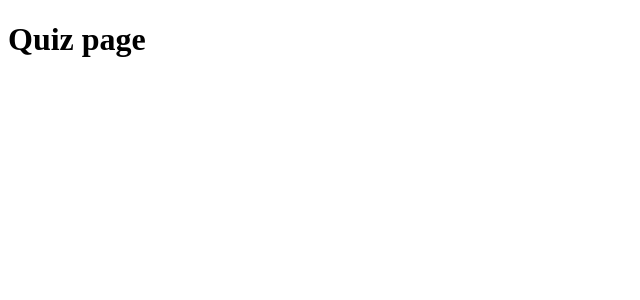
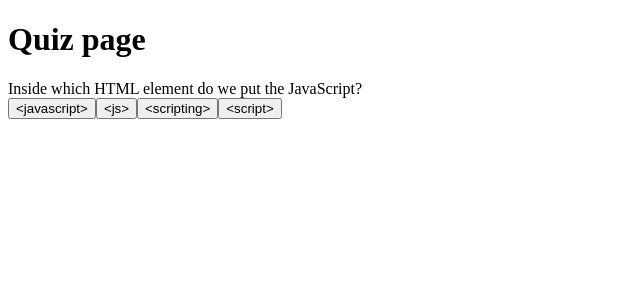
Before and after one commit to HassanObeid89/quiz-game, a React (Create React App) app: page / in a window 1280 px wide. Both pictures are taken after a click on the button "Start Game". Shown: the top 300 px of the page, without its empty margins (0-640 px from the left). Built offline with nearby package versions, Linux system fonts and the light colour scheme.

Commit message:
Displayed first question and alternative answers in the Quiz Screen.

```diff
--- a/src/data/Questions.json
+++ b/src/data/Questions.json
@@ -30,7 +30,7 @@
     ]
   },
   {
-    "id": 3,
+    "id": 4,
     "text": "What is the correct syntax for referring to an external script called 'xxx.js'?",
     "answers": [
       { "option": "<script src='xxx.js'>", "isCorrect": true },
@@ -40,7 +40,7 @@
     ]
   },
   {
-    "id": 4,
+    "id": 5,
     "text": "How do you write 'Hello World' in an alert box?",
     "answers": [
       { "option": "msg('Hello world)", "isCorrect": false },
@@ -50,7 +50,7 @@
     ]
   },
   {
-    "id": 5,
+    "id": 6,
     "text": "How do you create a function in JavaScript?",
     "answers": [
       { "option": "function = myFunction()", "isCorrect": false },
@@ -60,7 +60,7 @@
     ]
   },
   {
-    "id": 6,
+    "id": 7,
     "text": "How do you call a function named 'myFunction'?",
     "answers": [
       { "option": "myFunction()", "isCorrect": true },
@@ -70,7 +70,7 @@
     ]
   },
   {
-    "id": 7,
+    "id": 8,
     "text": "How to write an IF statement in JavaScript?",
     "answers": [
       { "option": "if i = 5 then", "isCorrect": false },
@@ -80,7 +80,7 @@
     ]
   },
   {
-    "id": 8,
+    "id": 9,
     "text": "How to write an IF statement for executing some code if 'i' is NOT equal to 5?",
     "answers": [
       { "option": "if i <> 5 ", "isCorrect": false },
@@ -90,7 +90,7 @@
     ]
   },
   {
-    "id": 9,
+    "id": 10,
     "text": "What is the correct way to write a JavaScript array?",
     "answers": [
       { "option": "var colors = (1:'red', 2:'green')", "isCorrect": false },
@@ -100,7 +100,7 @@
     ]
   },
   {
-    "id": 10,
+    "id": 11,
     "text": "Which event occurs when the user clicks on an HTML element?",
     "answers": [
       { "option": "onmouseclick", "isCorrect": false },
@@ -110,7 +110,7 @@
     ]
   },
   {
-    "id": 11,
+    "id": 12,
     "text": "Which operator is used to assign a value to a variable?",
     "answers": [
       { "option": "=", "isCorrect": true },
--- a/src/pages/QuizScreen.jsx
+++ b/src/pages/QuizScreen.jsx
@@ -1,7 +1,15 @@
+import questions from "../data/questions.json";
+
 export default function QuizScreen() {
+  const answer = questions[0].answers.map((answerOption, index) => (
+    <button key={index}>{answerOption.option}</button>
+  ));
+
   return (
     <div>
       <h1>Quiz page</h1>
+      {questions[0].text}
+      <section>{answer}</section>
     </div>
   );
 }
```
